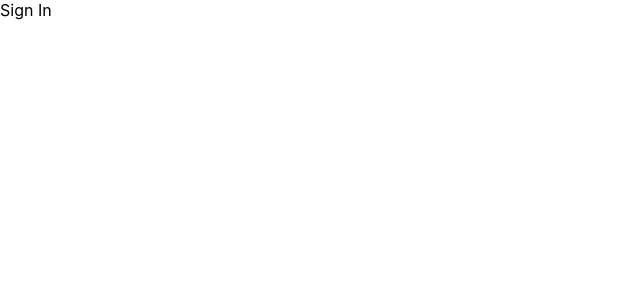
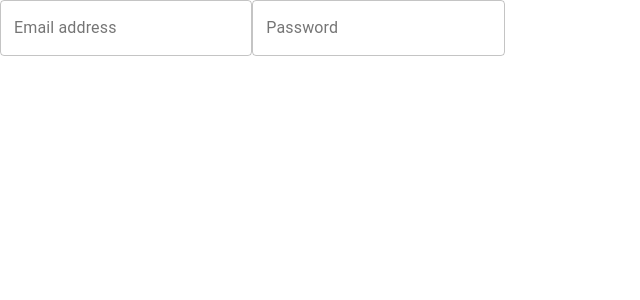
Before and after one commit to L1ght-time/dark-project-ts, a React (Create React App) app: page /sign-in in a window 1280 px wide. Shown: the top 300 px of the page, without its empty margins (0-640 px from the left). Built offline with nearby package versions, Linux system fonts and the light colour scheme.

Commit message:
DPT-004
### features

-added inputs for sign in page

```diff
--- a/package.json
+++ b/package.json
@@ -3,6 +3,7 @@
   "version": "0.1.0",
   "private": true,
   "dependencies": {
+    "@material-ui/core": "^4.12.3",
     "@testing-library/jest-dom": "^5.14.1",
     "@testing-library/react": "^11.2.7",
     "@testing-library/user-event": "^12.8.3",
@@ -12,6 +13,7 @@
     "@types/react-dom": "^17.0.9",
     "eslint-config-prettier": "^8.3.0",
     "eslint-plugin-prettier": "^3.4.1",
+    "formik": "^2.2.9",
     "husky": "^4.3.8",
     "lint-staged": "^11.1.2",
     "prettier": "^2.3.2",
--- /dev/null
+++ b/src/components/formik/FieldFormik/index.tsx
@@ -0,0 +1,30 @@
+import { TextField } from '@material-ui/core';
+import React, { FC } from 'react';
+
+interface FieldFormikProps {
+  name: string;
+  label: string;
+  type?: string;
+  autoComplete?: string;
+  variant?: 'standard' | 'filled' | 'outlined';
+}
+
+const FieldFormik: FC<FieldFormikProps> = ({
+  type = 'text',
+  variant = 'outlined',
+  autoComplete = 'off',
+  label,
+  name,
+}) => {
+  return (
+    <TextField
+      id={name}
+      type={type}
+      label={label}
+      variant={variant}
+      autoComplete={autoComplete}
+    />
+  );
+};
+
+export default FieldFormik;
--- a/src/pages/SignIn/index.tsx
+++ b/src/pages/SignIn/index.tsx
@@ -1,5 +1,15 @@
 import React, { FC } from 'react';
+import useStyles from './style';
+import FieldFormik from '../../components/formik/FieldFormik';
 
-const SignIn: FC = () => <>Sign In</>;
+const SignIn: FC = () => {
+  const styles = useStyles();
+  return (
+    <form className={styles.root}>
+      <FieldFormik name="email" label="Email address" />
+      <FieldFormik name="password" type="password" label="Password" />
+    </form>
+  );
+};
 
 export default SignIn;
--- /dev/null
+++ b/src/pages/SignIn/style.ts
@@ -0,0 +1,12 @@
+import { makeStyles } from '@material-ui/core/styles';
+
+const useStyles = makeStyles((theme) => ({
+  root: {
+    '& > *': {
+      margin: theme.spacing(1),
+      width: '25ch',
+    },
+  },
+}));
+
+export default useStyles;
```
Also changed, not shown: .eslintrc.json, 1 other file (tests, documents, lock files or other folders).
